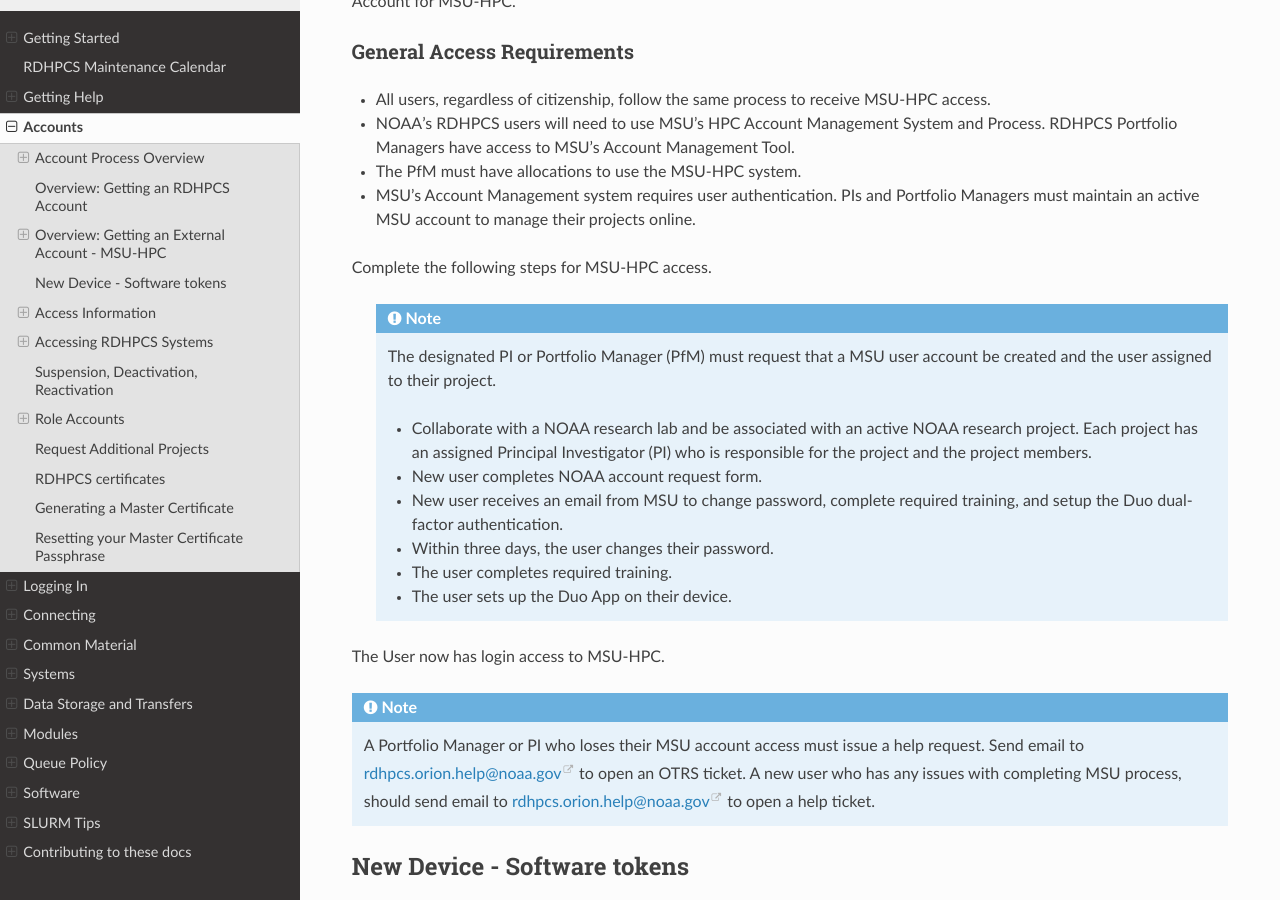
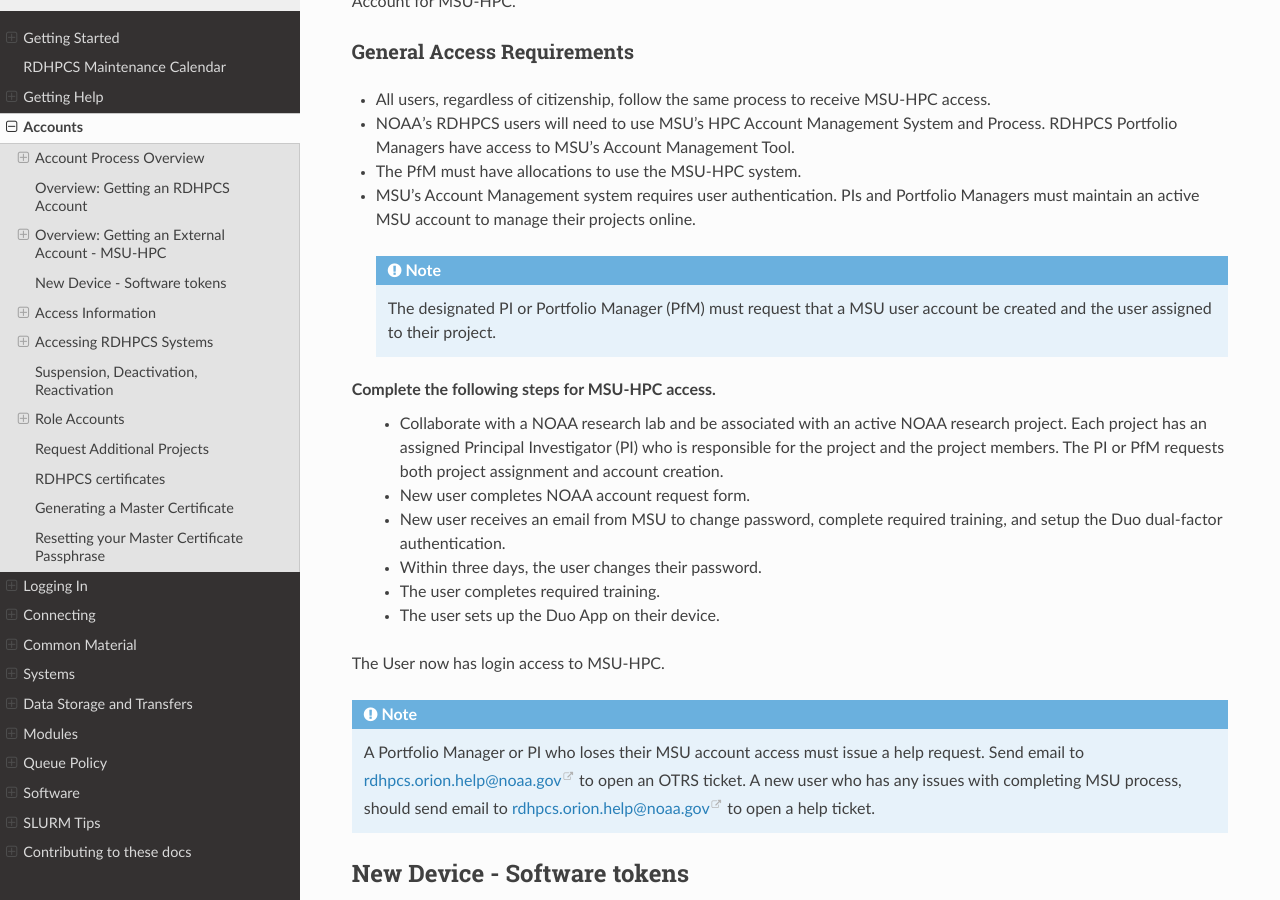
Before and after one commit to NOAA-RDHPCS/noaa-rdhpcs.github.io, a Sphinx documentation site: the page built from source/accounts/index.rst, in a window 1280 px wide and 900 px high, scrolled down 3603 px. Built offline with Sphinx 7.4.7 and the Read the Docs theme 2.0.0, drawn with Linux system fonts in a browser that asks for light colours.

Commit message:
reorderd stesp

```diff
--- a/source/accounts/index.rst
+++ b/source/accounts/index.rst
@@ -118,13 +118,13 @@ General Access Requirements
 -  MSU's Account Management system requires user authentication. PIs and
    Portfolio Managers must maintain an active MSU account to manage their projects online.
 
-Complete the following steps for MSU-HPC access.
-
  .. note::
 
    The designated PI or Portfolio Manager (PfM) must request that a MSU user account be created and the user assigned to their project.
 
-   -  Collaborate with a NOAA research lab and be associated with an active NOAA research project. Each project has an assigned Principal Investigator (PI) who is responsible for the project and the project members.
+
+Complete the following steps for MSU-HPC access.
+   -  Collaborate with a NOAA research lab and be associated with an active NOAA research project. Each project has an assigned Principal Investigator (PI) who is responsible for the project and the project members. The PI or PfM requests both project assignment and account creation.
    -  New user completes NOAA account request form.
    -  New user receives an email from MSU to change password, complete
       required training, and setup the Duo dual-factor authentication.
```
